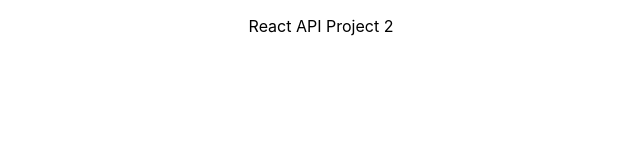
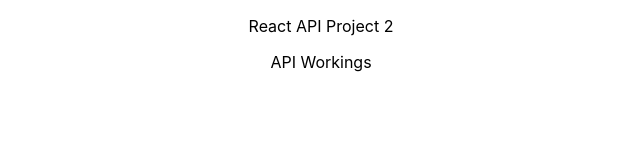
Before and after one commit to pmorales4/project2-react-api, a React (Create React App) app: page / in a window 1280 px wide. Shown: the top 160 px of the page, without its empty margins (319-959 px from the left). Built offline with nearby package versions, Linux system fonts and the light colour scheme.

Commit message:
testing netify

```diff
--- a/src/App.js
+++ b/src/App.js
@@ -5,6 +5,7 @@ function App() {
   return (
     <div className="App">
       <p>React API Project 2</p>
+      <p>API Workings</p>
     </div>
   );
 }
```
